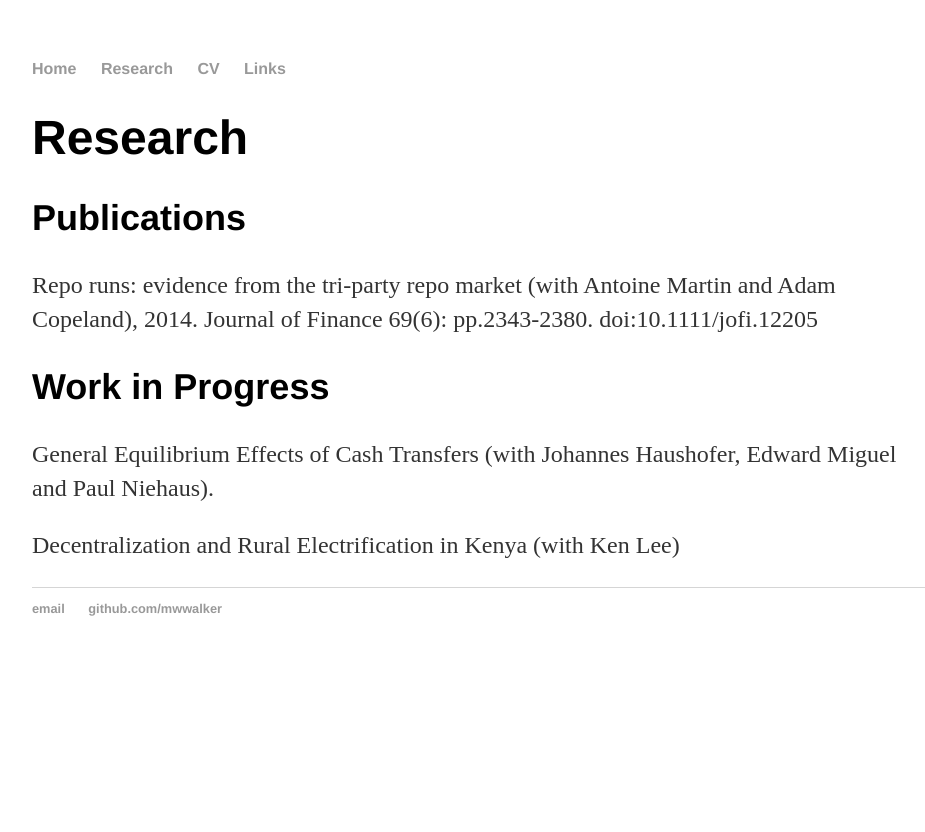
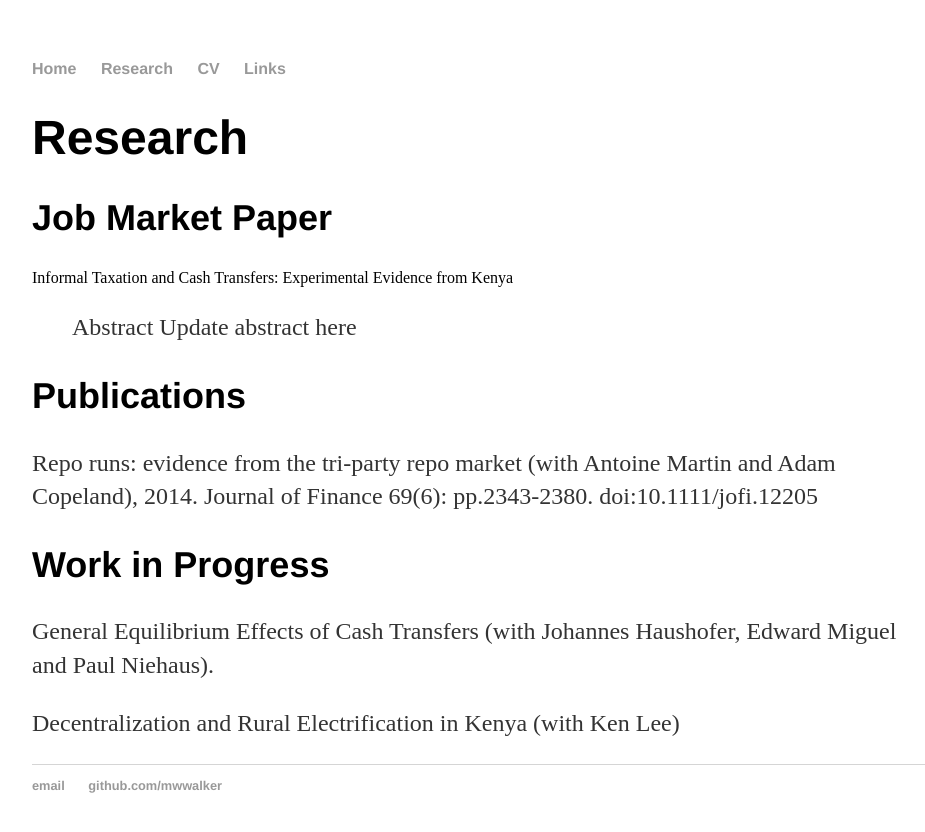
Before and after one commit to mwwalker/mwwalker.github.io, a Jekyll site: the page built from research/index.html, in a window 1280 px wide. Shown: the top 832 px of the page, without its empty margins (160-1085 px from the left). Built offline with Jekyll 4.4.1, drawn with Linux system fonts in a browser that asks for light colours.

Commit message:
Testing adding JMP

```diff
--- a/research/index.html
+++ b/research/index.html
@@ -4,6 +4,15 @@ title: Research
 ---
 <div class="research">
   <h1>Research</h1>
+
+  <h2> Job Market Paper</h2>
+
+  Informal Taxation and Cash Transfers: Experimental Evidence from Kenya
+  <blockquote><p> Abstract
+      Update abstract here
+  </p></blockquote>
+
+
   <h2>Publications</h2>
 
   <p>Repo runs: evidence from the tri-party repo market (with Antoine Martin and Adam Copeland), 2014. Journal of Finance 69(6): pp.2343-2380. doi:10.1111/jofi.12205</p>
```
